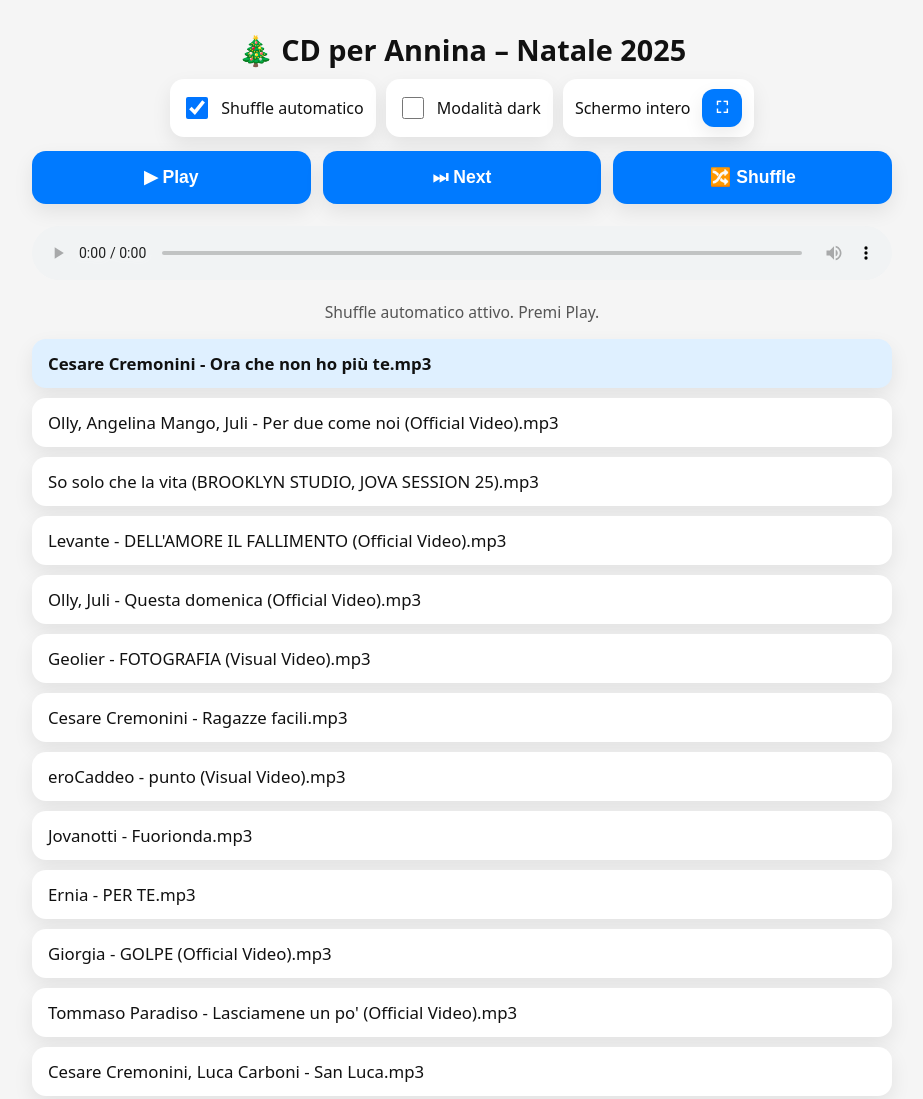
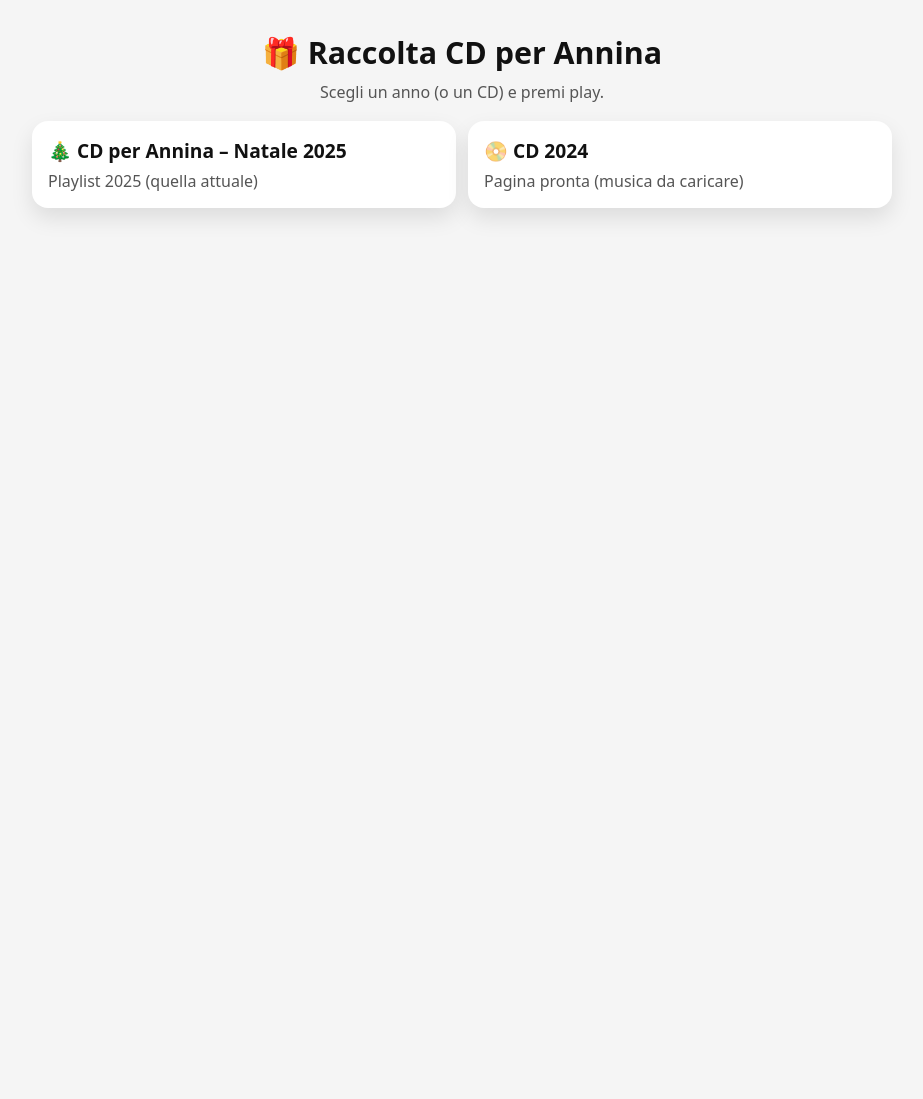
Before and after one commit to albertoacquadro/cd-per-annina-natale-2025, a plain HTML site: page index.html in a window 1280 px wide. Shown: the top 1099 px of the page, without its empty margins (178-1101 px from the left). After the commit the page ends 800 px from the top, so only its background shows below. Drawn offline with Linux system fonts and the light colour scheme.

Commit message:
Update index.html

```diff
--- a/index.html
+++ b/index.html
@@ -3,198 +3,59 @@
 <head>
 <meta charset="UTF-8">
 <meta name="viewport" content="width=device-width, initial-scale=1.0">
-<title>CD per Annina – Natale 2025</title>
-
+<title>Raccolta CD – Annina</title>
 <style>
 :root{
-  --bg:#f5f5f5; --card:#fff; --text:#111; --muted:#555;
-  --accent:#007aff; --active:#dff0ff; --btnText:#fff;
-  --shadow: 0 8px 20px rgba(0,0,0,.08);
-}
-body.dark{
-  --bg:#0f1115; --card:#171a21; --text:#f1f3f5; --muted:#b7bcc6;
-  --accent:#4aa3ff; --active:#223045; --btnText:#071018;
-  --shadow: 0 10px 24px rgba(0,0,0,.35);
+  --bg:#f5f5f5; --card:#fff; --text:#111; --muted:#555; --accent:#007aff;
+  --shadow: 0 10px 22px rgba(0,0,0,.10);
 }
 body{
   margin:0; font-family: system-ui,-apple-system,BlinkMacSystemFont,sans-serif;
   background:var(--bg); color:var(--text);
-  max-width:860px; margin:0 auto; padding:16px 16px 28px;
+  max-width: 860px; margin: 0 auto; padding: 18px 16px 28px;
 }
-h1{ text-align:center; font-size:1.8rem; margin:14px 0 10px; }
-.toggles{ display:flex; flex-wrap:wrap; gap:10px; justify-content:center; margin:10px 0 14px; }
-.toggle{ display:flex; align-items:center; gap:10px; background:var(--card); border-radius:14px; padding:10px 12px; box-shadow:var(--shadow); font-size:1rem; }
-.toggle input{ width:22px; height:22px; }
+h1{ text-align:center; margin: 14px 0 8px; font-size: 1.9rem; }
+p{ text-align:center; margin: 0 0 18px; color: var(--muted); }
 
-.controls{ display:flex; gap:12px; justify-content:center; margin:10px 0 14px; }
-button{
-  flex:1; padding:16px 0; font-size:1.1rem; font-weight:700;
-  border-radius:14px; border:none; background:var(--accent); color:var(--btnText);
-  box-shadow:var(--shadow);
+.grid{
+  display:grid;
+  grid-template-columns: 1fr;
+  gap: 12px;
 }
-button:active{ transform:scale(0.98); }
-audio{ width:100%; margin:8px 0 10px; }
+a.card{
+  display:block;
+  background: var(--card);
+  padding: 16px 16px;
+  border-radius: 16px;
+  text-decoration:none;
+  color: inherit;
+  box-shadow: var(--shadow);
+}
+a.card:active{ transform: scale(0.99); }
+.title{ font-weight: 800; font-size: 1.2rem; margin-bottom: 6px; }
+.sub{ color: var(--muted); font-size: 1rem; }
 
-.notice{
-  text-align:center; color:var(--muted); margin:6px 0 16px; font-size:0.98rem;
-}
-
-.track{
-  padding:14px 16px; background:var(--card); margin-bottom:10px; border-radius:14px;
-  font-size:1.05rem; line-height:1.25; box-shadow:var(--shadow); cursor:pointer;
-}
-.track:active{ filter:brightness(0.96); }
-.active{ background:var(--active); font-weight:800; }
-
-@media (max-width:520px){
-  h1{ font-size:1.65rem; }
-  button{ font-size:1.05rem; padding:18px 0; }
-  .track{ font-size:1.05rem; padding:16px; }
+@media (min-width: 640px){
+  .grid{ grid-template-columns: 1fr 1fr; }
 }
 </style>
 </head>
+<body>
 
-<body>
-<h1>🎄 CD per Annina – Natale 2025</h1>
+<h1>🎁 Raccolta CD per Annina</h1>
+<p>Scegli un anno (o un CD) e premi play.</p>
 
-<div class="toggles">
-  <label class="toggle">
-    <input id="autoShuffle" type="checkbox" checked>
-    Shuffle automatico
-  </label>
+<div class="grid">
+  <a class="card" href="./2025/">
+    <div class="title">🎄 CD per Annina – Natale 2025</div>
+    <div class="sub">Playlist 2025 (quella attuale)</div>
+  </a>
 
-  <label class="toggle">
-    <input id="darkMode" type="checkbox">
-    Modalità dark
-  </label>
-
-  <div class="toggle" style="gap:12px;">
-    <span>Schermo intero</span>
-    <button id="fsBtn" style="flex:0; padding:10px 14px; font-size:1rem; border-radius:12px;">⛶</button>
-  </div>
+  <a class="card" href="./2024/">
+    <div class="title">📀 CD 2024</div>
+    <div class="sub">Pagina pronta (musica da caricare)</div>
+  </a>
 </div>
-
-<div class="controls">
-  <button id="playBtn">▶ Play</button>
-  <button id="nextBtn">⏭ Next</button>
-  <button id="shuffleBtn">🔀 Shuffle</button>
-</div>
-
-<audio id="player" controls preload="metadata"></audio>
-<div id="msg" class="notice">Tocca Play o scegli un brano.</div>
-
-<div id="playlist"></div>
-
-<script>
-const originalTracks = [
-  "mp3/Cesare Cremonini - Ora che non ho più te.mp3",
-  "mp3/Cesare Cremonini - Ragazze facili.mp3",
-  "mp3/Cesare Cremonini, Luca Carboni - San Luca.mp3",
-  "mp3/Ernia - PER TE.mp3",
-  "mp3/Geolier - FOTOGRAFIA (Visual Video).mp3",
-  "mp3/Giorgia - GOLPE (Official Video).mp3",
-  "mp3/Jovanotti - Fuorionda.mp3",
-  "mp3/Levante - DELL'AMORE IL FALLIMENTO (Official Video).mp3",
-  "mp3/Olly, Angelina Mango, Juli - Per due come noi (Official Video).mp3",
-  "mp3/Olly, Juli - Questa domenica (Official Video).mp3",
-  "mp3/So solo che la vita (BROOKLYN STUDIO, JOVA SESSION 25).mp3",
-  "mp3/Tommaso Paradiso - Lasciamene un po' (Official Video).mp3",
-  "mp3/eroCaddeo - punto (Visual Video).mp3"
-];
-
-let tracks = [...originalTracks];
-let index = 0;
-
-const player = document.getElementById("player");
-const list = document.getElementById("playlist");
-const msg = document.getElementById("msg");
-
-const autoShuffleEl = document.getElementById("autoShuffle");
-const darkModeEl = document.getElementById("darkMode");
-const fsBtn = document.getElementById("fsBtn");
-
-document.getElementById("playBtn").onclick = () => play(index);
-document.getElementById("nextBtn").onclick = () => next();
-document.getElementById("shuffleBtn").onclick = () => shuffleManual();
-
-function render() {
-  list.innerHTML = "";
-  tracks.forEach((t,i)=>{
-    const d = document.createElement("div");
-    d.className = "track" + (i===index ? " active" : "");
-    d.textContent = t.replace("mp3/","");
-    d.onclick = () => play(i);
-    list.appendChild(d);
-  });
-}
-
-function play(i){
-  index = i;
-  // encodeURI aiuta con spazi e caratteri
-  const src = encodeURI(tracks[index]);
-  player.src = src;
-  msg.textContent = tracks[index].replace("mp3/","");
-  player.play().catch(() => {
-    // se autoplay policy o altro: l’utente riprova con play sul player
-    msg.textContent = "Premi ▶︎ nel player per avviare (autoplay bloccato dal browser).";
-  });
-  render();
-}
-
-function next(){
-  index = (index + 1) % tracks.length;
-  play(index);
-}
-
-function shuffleArray(arr){
-  const a = [...arr];
-  for(let i=a.length-1; i>0; i--){
-    const j = Math.floor(Math.random() * (i+1));
-    [a[i], a[j]] = [a[j], a[i]];
-  }
-  return a;
-}
-
-function shuffleManual(){
-  tracks = shuffleArray(tracks);
-  index = 0;
-  render();
-  msg.textContent = "Shuffle fatto. Premi Play.";
-}
-
-function applyAutoShuffle(){
-  tracks = autoShuffleEl.checked ? shuffleArray(originalTracks) : [...originalTracks];
-  index = 0;
-  render();
-  msg.textContent = autoShuffleEl.checked ? "Shuffle automatico attivo. Premi Play." : "Ordine originale. Premi Play.";
-}
-
-function applyDarkMode(){
-  document.body.classList.toggle("dark", darkModeEl.checked);
-}
-
-async function toggleFullscreen(){
-  try{
-    if(!document.fullscreenElement){
-      await document.documentElement.requestFullscreen();
-      fsBtn.textContent = "⤢";
-    } else {
-      await document.exitFullscreen();
-      fsBtn.textContent = "⛶";
-    }
-  } catch(e){}
-}
-
-autoShuffleEl.addEventListener("change", applyAutoShuffle);
-darkModeEl.addEventListener("change", applyDarkMode);
-fsBtn.addEventListener("click", toggleFullscreen);
-
-player.onended = next;
-player.onerror = () => { msg.textContent = "Errore: file non trovato o non accessibile. Controlla nomi file / percorso."; };
-
-applyAutoShuffle();
-applyDarkMode();
-</script>
 
 </body>
 </html>
```
